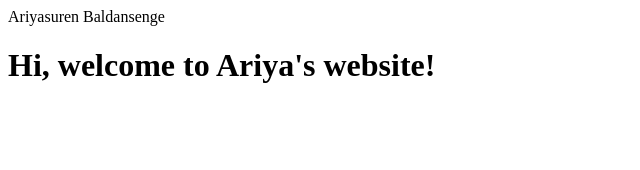
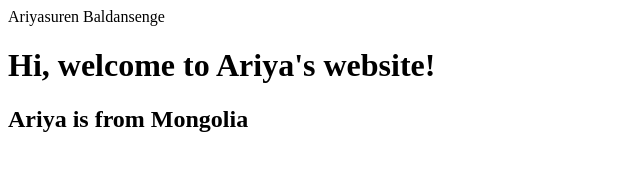
Before and after one commit to Ariya1996/Ariya1996.github.io, a plain HTML site: page index.html in a window 1280 px wide. Shown: the whole page, without its empty margins (0-640 px from the left). Drawn offline with Linux system fonts and the light colour scheme.

Commit message:
Update index.html

```diff
--- a/index.html
+++ b/index.html
@@ -5,5 +5,6 @@
     </head>
     <body>
         <h1>Hi, welcome to Ariya's website!</h1>
+        <h2>Ariya is from Mongolia</h2>
     </body>
 </html>
```
